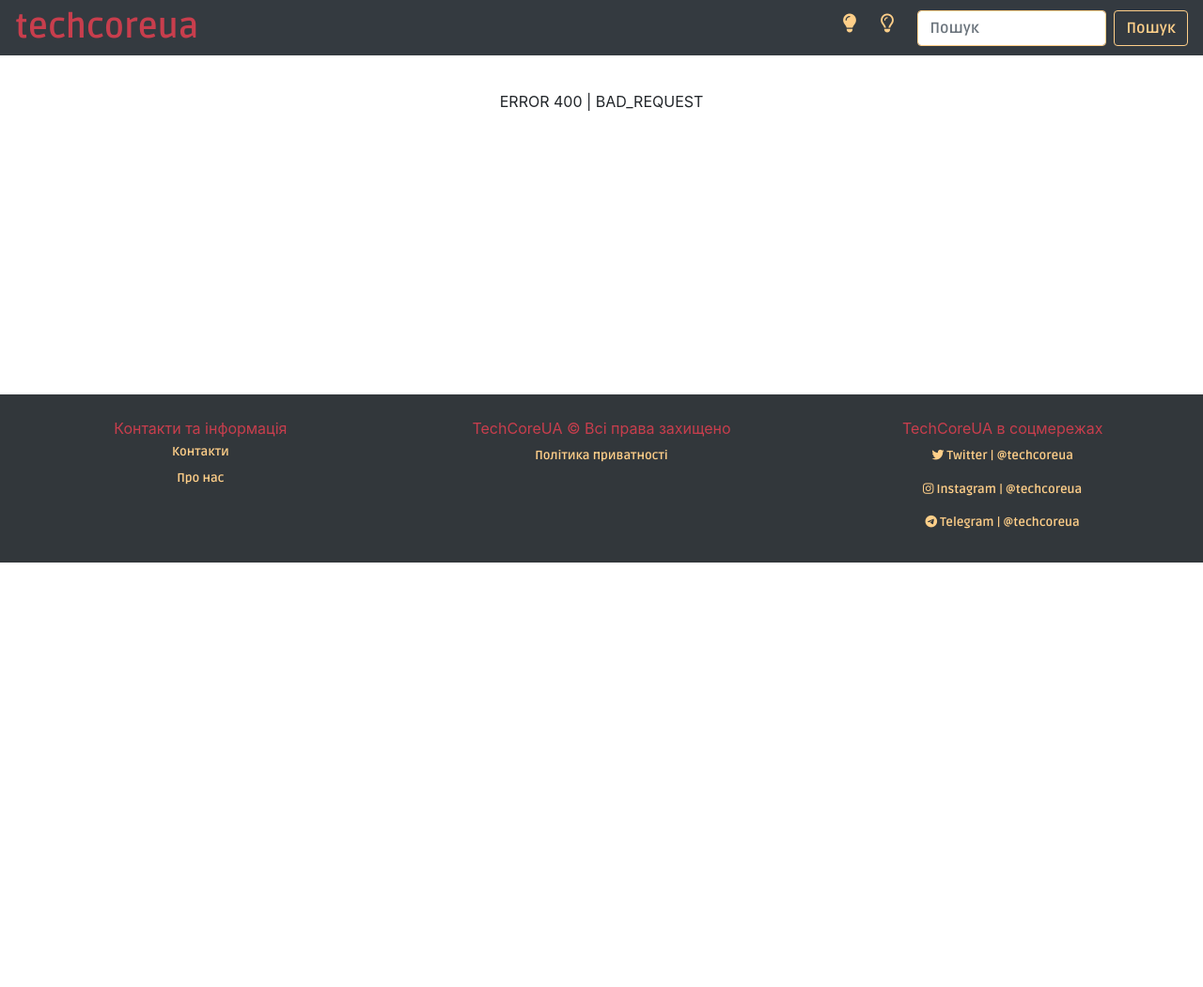
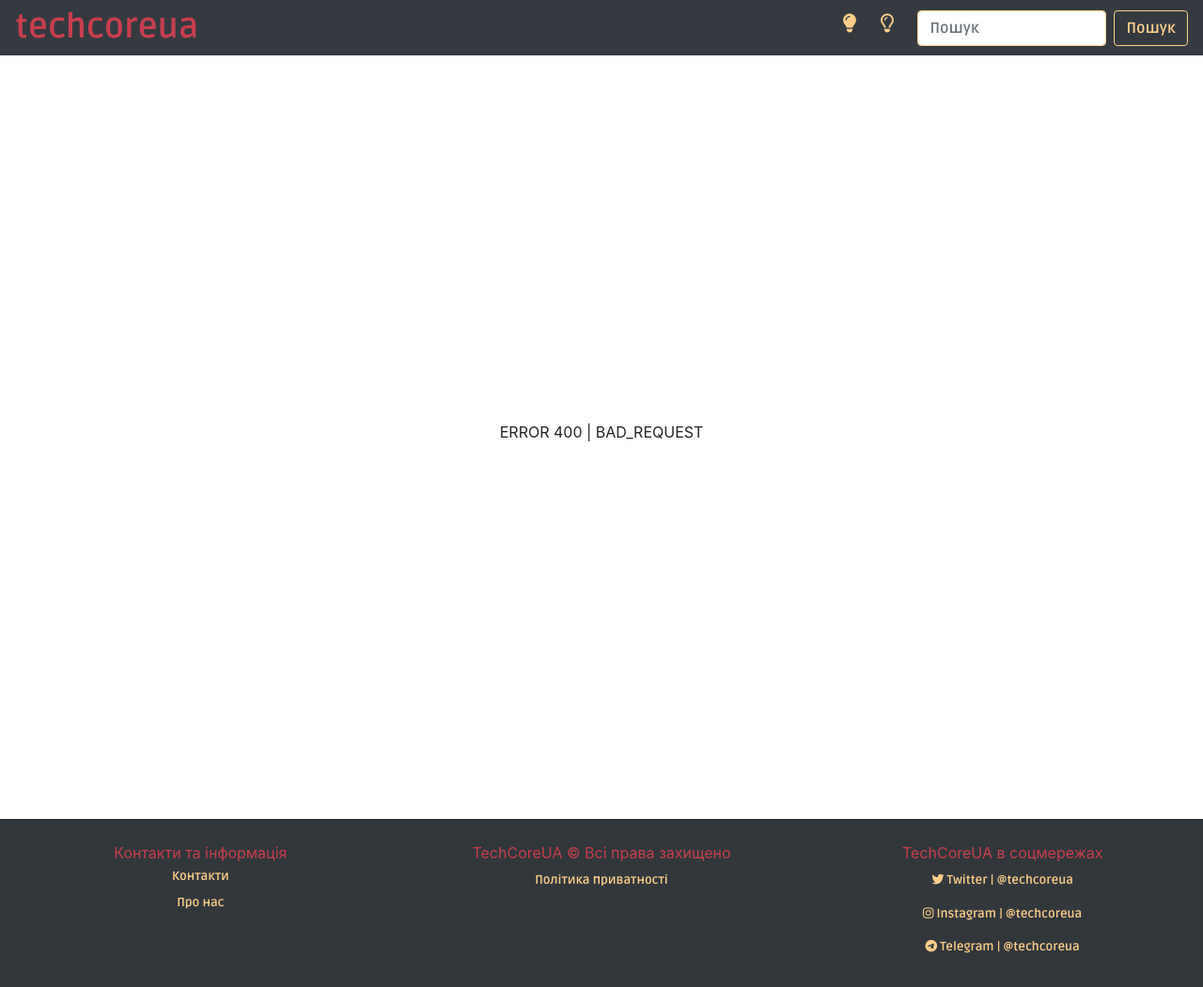
Before and after one commit to olksndrdevhub/django_techcoreua, a Django app: template templates/errors/400.html in a window 1280 px wide. Shown: the whole page at 94% size. Before the commit the page ends 599 px from the top, so only its background shows below. Run offline with Django 3.2, Linux system fonts and the light colour scheme; the template is opened without the code that fills it, so the values that code supplies are empty; some libraries are stand-ins or nearby versions.

Commit message:
fix padding on error pages

```diff
--- a/templates/errors/400.html
+++ b/templates/errors/400.html
@@ -1,7 +1,7 @@
 {% extends 'base.html' %}
 
 {% block content %}
-    <div class="error mt-5 pt-5 text-center"  style="padding-top:300px;padding-bottom: 300px;">
+    <div class="error mt-5 text-center"  style="padding-top:400px;padding-bottom: 400px;">
         ERROR 400 | BAD_REQUEST
     </div>
 {% endblock content %}
--- a/templates/errors/403.html
+++ b/templates/errors/403.html
@@ -1,7 +1,7 @@
 {% extends 'base.html' %}
 
 {% block content %}
-    <div class="error mt-5 pt-5 text-center"  style="padding-top:300px;padding-bottom: 300px;">
+    <div class="error mt-5 text-center"  style="padding-top:400px;padding-bottom: 400px;">
         ERROR 403 | PERMISSION_DENIED
     </div>
 {% endblock content %}
--- a/templates/errors/404.html
+++ b/templates/errors/404.html
@@ -1,7 +1,7 @@
 {% extends 'base.html' %}
 
 {% block content %}
-    <div class="error mt-5 text-center" style="padding-top:300px;padding-bottom: 300px;">
+    <div class="error mt-5 text-center" style="padding-top:400px;padding-bottom: 400px;">
         ERROR 404 | PAGE_NOT_FOUND
     </div>
 {% endblock content %}
--- a/templates/errors/500.html
+++ b/templates/errors/500.html
@@ -1,7 +1,7 @@
 {% extends 'base.html' %}
 
 {% block content %}
-    <div class="error mt-5 pt-5 text-center" style="padding-top:300px;padding-bottom: 300px;">
+    <div class="error mt-5 text-center" style="padding-top:400px;padding-bottom: 400px;">
         ERROR 500 | ERROR
     </div>
 {% endblock content %}
```
